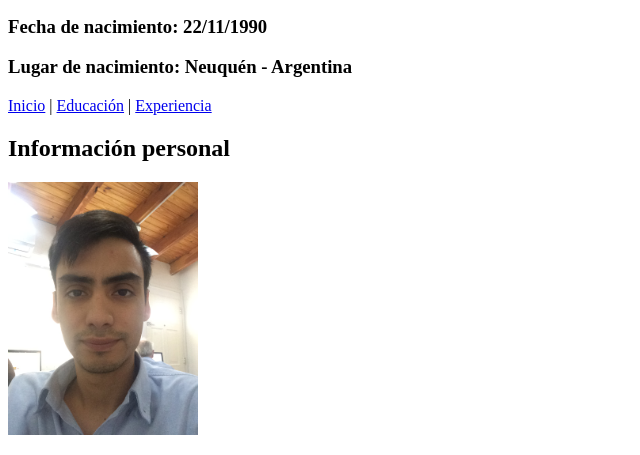
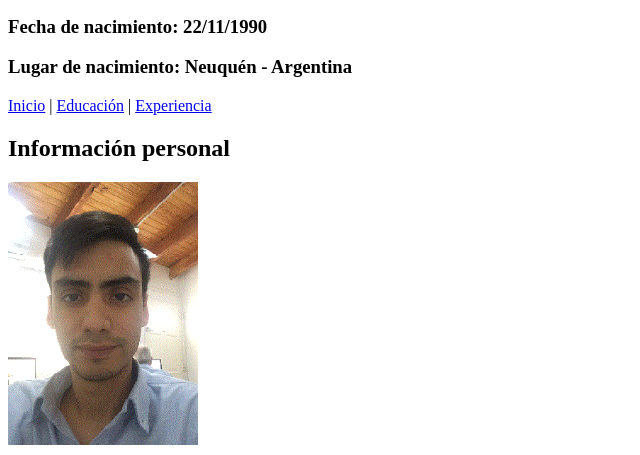
Before and after one commit to dcirer/nuevos-trabajos, a plain HTML site: page index.html in a window 1280 px wide. Shown: the part 314-769 px from the top of the page, without its empty margins (0-640 px from the left). Drawn offline with Linux system fonts and the light colour scheme.

Commit message:
cambie el formato de la imagen para poder entregar el TP

```diff
--- a/index.html
+++ b/index.html
@@ -32,7 +32,7 @@
 
 <section>
 	<h2>Información personal</h2>
-	<img src="img/foto.jpg" width="15%" alt="">
+	<img src="img/foto.gif" width="15%" alt="">
 </section>
 
 <section>
```
Also changed, not shown: img/foto.JPG (deleted), img/foto.gif (added).
